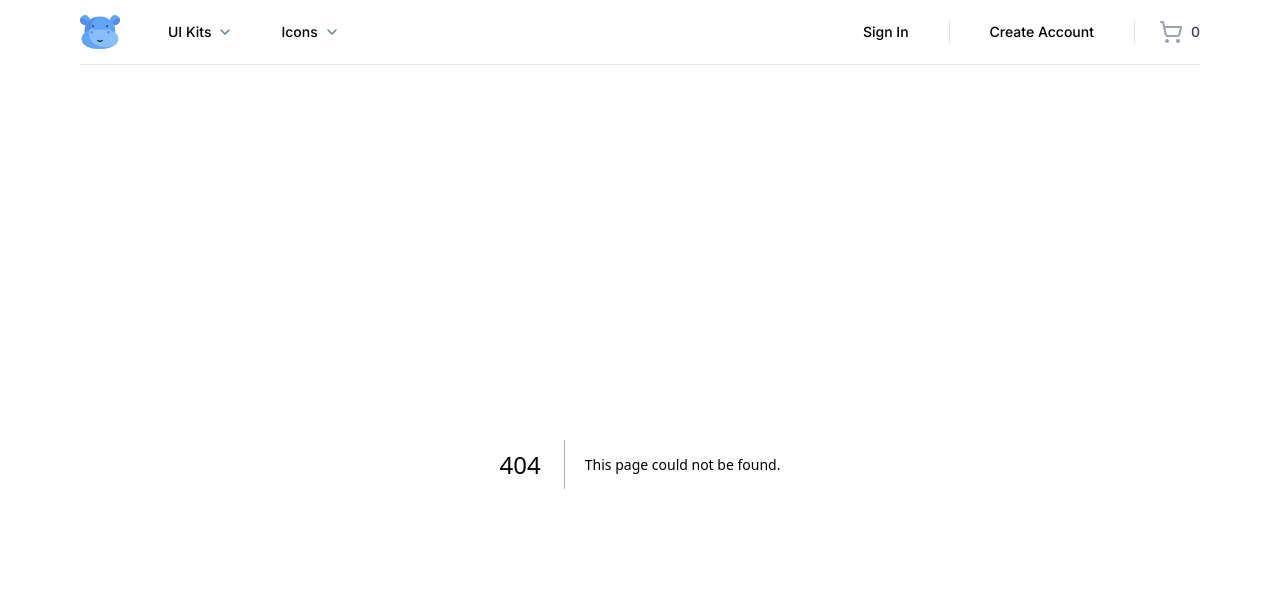
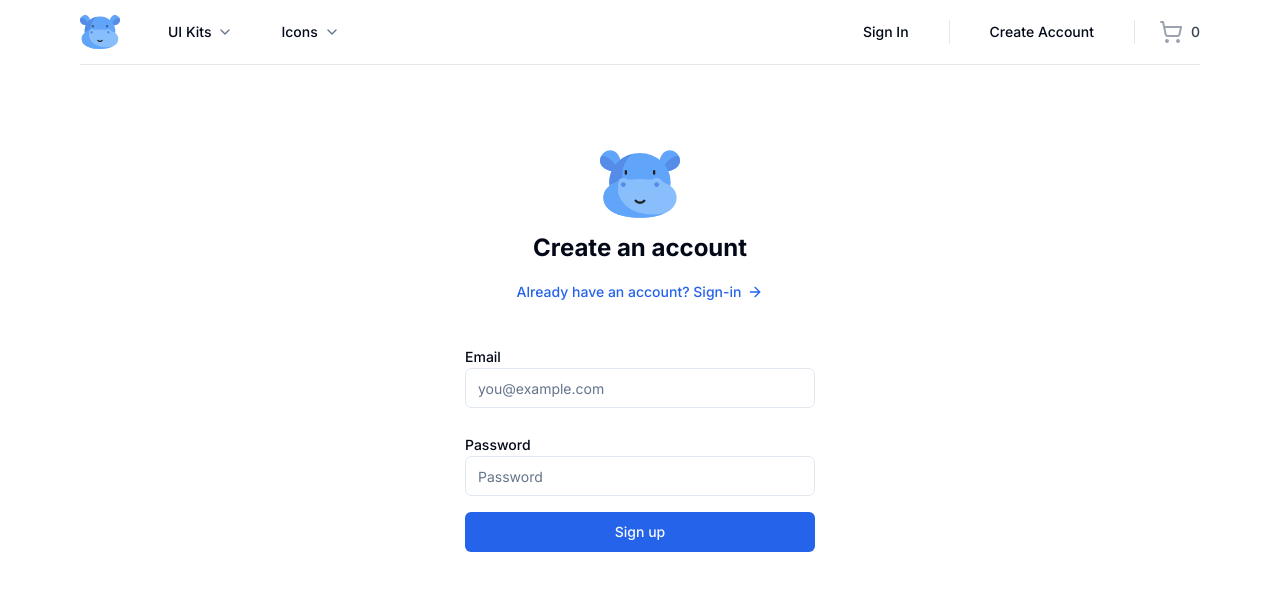
Before and after one commit to anjanah07/digitalmarket, a Next.js app: page /sign-up in a window 1280 px wide. Before the commit this address had no page. Shown: the top 590 px of the page. Built offline with nearby package versions, Linux system fonts and the light colour scheme.

Commit message:
add: auth ui side

```diff
--- /dev/null
+++ b/src/app/(auth)/sign-up/page.tsx
@@ -0,0 +1,73 @@
+"use client";
+import { Icons } from "@/components/Icons";
+import { Button, buttonVariants } from "@/components/ui/button";
+import { Input } from "@/components/ui/input";
+import { Label } from "@/components/ui/label";
+import { cn } from "@/lib/utils";
+import { ArrowRight } from "lucide-react";
+import Link from "next/link";
+import React from "react";
+import { useForm } from "react-hook-form";
+import { zodResolver } from "@hookform/resolvers/zod";
+import { z } from "zod";
+const Page = () => {
+	const AuthCredentialsValidator = z.object({
+		email: z.string().email(),
+		password: z
+			.string()
+			.min(8, { message: "Password must be at least 8 characters long" }),
+	});
+	type TAuthCredentialsValidator = z.infer<typeof AuthCredentialsValidator>;
+	const {
+		register,
+		handleSubmit,
+		formState: { errors },
+	} = useForm<TAuthCredentialsValidator>({
+		resolver: zodResolver(AuthCredentialsValidator),
+	});
+	return (
+		<>
+			<div className="container relative flex pt-20 flex-col items-center justify-center lg:px-0">
+				<div className="mx-auto flex w-full flex-col justify-center space-y-6 sm:w-[350px]">
+					<div className="flex flex-col items-center space-y-2 text-center">
+						<Icons.logo className="h-20 w-20" />
+						<h1 className="text-2xl font-bold"> Create an account</h1>
+						<Link
+							className={buttonVariants({
+								variant: "link",
+								className: "gap-1.5",
+							})}
+							href={"/sign-in"}
+						>
+							Already have an account? Sign-in
+							<ArrowRight className="h-4 w-4" />
+						</Link>
+					</div>
+					<div className="grid gap-6">
+						<form>
+							<div className="grid gap-2">
+								<div className="grip gap-1 py-2">
+									<Label htmlFor="email">Email</Label>
+									<Input
+										className={cn({ "focus-visible:ring-red-500": true })}
+										placeholder="you@example.com"
+									/>
+								</div>
+								<div className="grip gap-1 py-2">
+									<Label htmlFor="password">Password</Label>
+									<Input
+										className={cn({ "focus-visible:ring-red-500": true })}
+										placeholder="Password"
+									/>
+								</div>
+								<Button>Sign up</Button>
+							</div>
+						</form>
+					</div>
+				</div>
+			</div>
+		</>
+	);
+};
+
+export default Page;
--- /dev/null
+++ b/src/components/ui/input.tsx
@@ -0,0 +1,25 @@
+import * as React from "react"
+
+import { cn } from "@/lib/utils"
+
+export interface InputProps
+  extends React.InputHTMLAttributes<HTMLInputElement> {}
+
+const Input = React.forwardRef<HTMLInputElement, InputProps>(
+  ({ className, type, ...props }, ref) => {
+    return (
+      <input
+        type={type}
+        className={cn(
+          "flex h-10 w-full rounded-md border border-input bg-background px-3 py-2 text-sm ring-offset-background file:border-0 file:bg-transparent file:text-sm file:font-medium placeholder:text-muted-foreground focus-visible:outline-none focus-visible:ring-2 focus-visible:ring-ring focus-visible:ring-offset-2 disabled:cursor-not-allowed disabled:opacity-50",
+          className
+        )}
+        ref={ref}
+        {...props}
+      />
+    )
+  }
+)
+Input.displayName = "Input"
+
+export { Input }
--- /dev/null
+++ b/src/components/ui/label.tsx
@@ -0,0 +1,26 @@
+"use client"
+
+import * as React from "react"
+import * as LabelPrimitive from "@radix-ui/react-label"
+import { cva, type VariantProps } from "class-variance-authority"
+
+import { cn } from "@/lib/utils"
+
+const labelVariants = cva(
+  "text-sm font-medium leading-none peer-disabled:cursor-not-allowed peer-disabled:opacity-70"
+)
+
+const Label = React.forwardRef<
+  React.ElementRef<typeof LabelPrimitive.Root>,
+  React.ComponentPropsWithoutRef<typeof LabelPrimitive.Root> &
+    VariantProps<typeof labelVariants>
+>(({ className, ...props }, ref) => (
+  <LabelPrimitive.Root
+    ref={ref}
+    className={cn(labelVariants(), className)}
+    {...props}
+  />
+))
+Label.displayName = LabelPrimitive.Root.displayName
+
+export { Label }
--- a/src/get-payload.ts
+++ b/src/get-payload.ts
@@ -27,7 +27,7 @@
 	}
 	if (!cached.promise) {
 		cached.promise = payload.init({
-			secret: process.env.PALOAD_SECRET || "",
+			secret: process.env.PAYLOAD_SECRET || "",
 			local: initOptions.express ? false : true,
 			...(initOptions || {}),
 		});
```
Also changed, not shown: package.json (+8 -2 lines), 1 other file (tests, documents, lock files or other folders).
